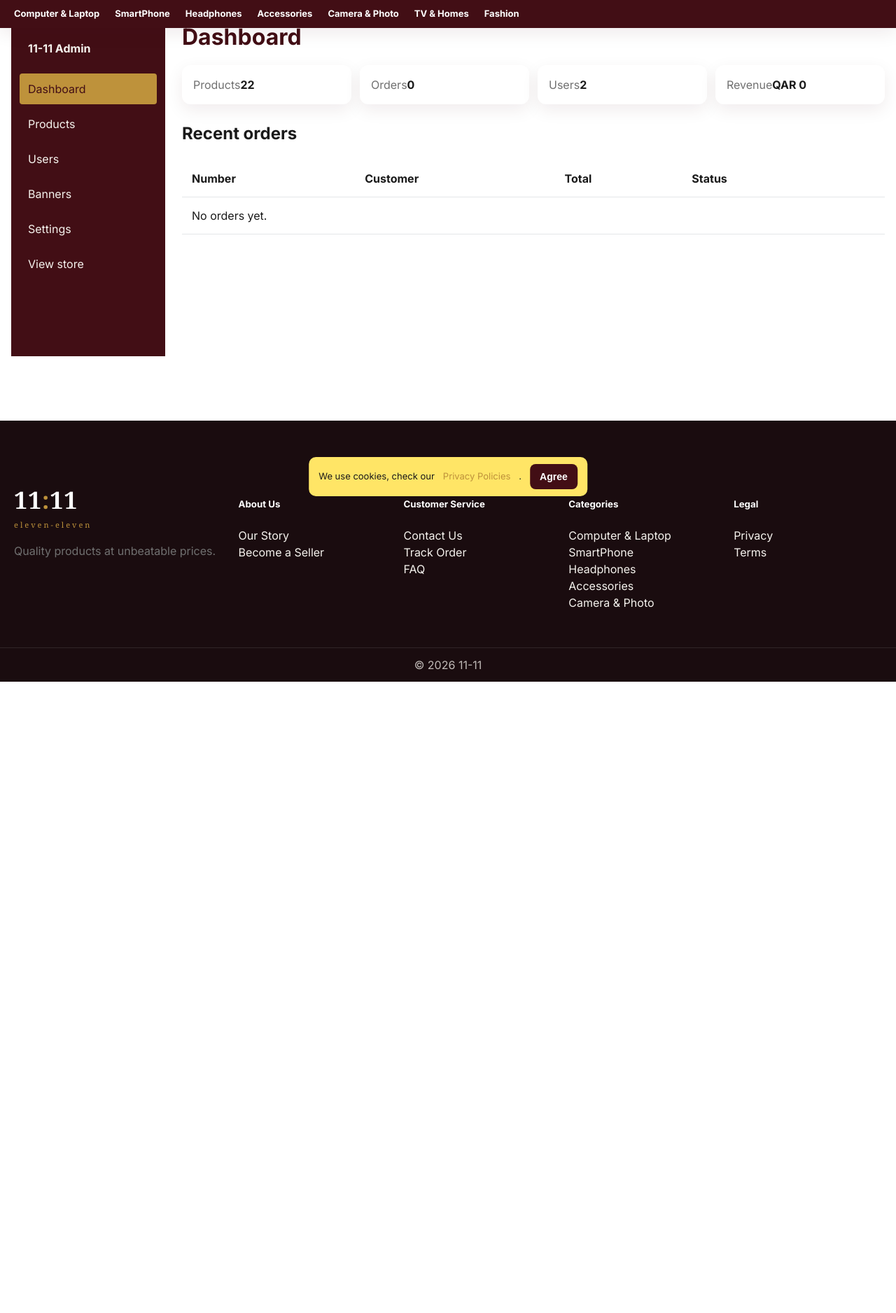
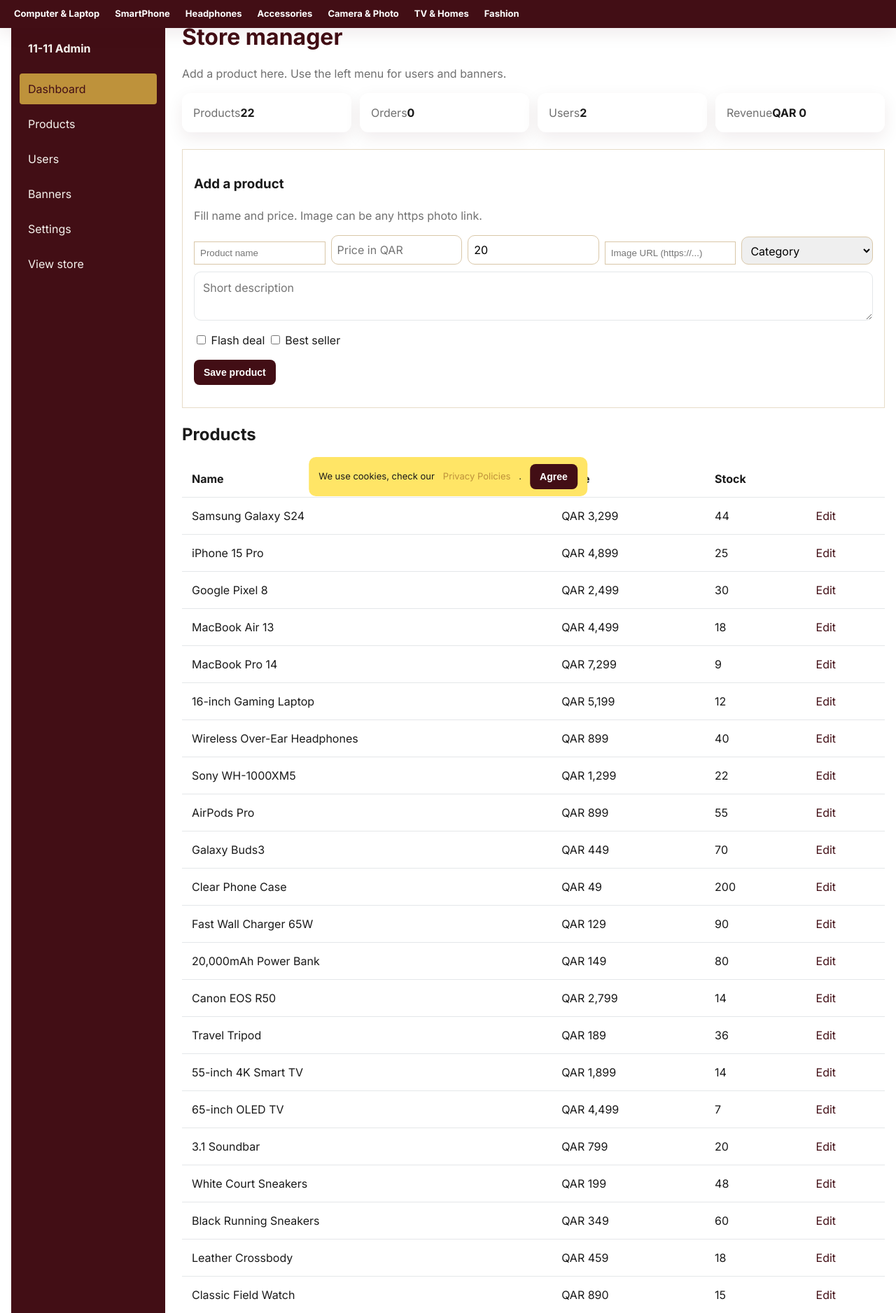
Before and after one commit to ahamedshadhir/11-11, a Flask app: page /admin in a window 1280 px wide. Shown: the part 75-1951 px from the top of the page at 70% size. Before the commit the page ends 1049 px from the top, so only its background shows below. Run offline with Flask 3, Linux system fonts and the light colour scheme; a user stored in the database is signed in; data comes from the database, SQL or seed files in the repository; data that the repository does not hold is empty.

Commit message:
Simple admin home: add product in one form, less clicking

```diff
--- a/templates/admin.html
+++ b/templates/admin.html
@@ -1,27 +1,62 @@
 {% extends "base.html" %}
-{% block title %}Admin dashboard | 11-11{% endblock %}
+{% block title %}Admin | 11-11{% endblock %}
 {% block content %}
 {% from "_admin_nav.html" import admin_nav %}
 <div class="adm-wrap">
 {{ admin_nav('dash') }}
 <div class="adm-main">
-    <h1>Dashboard</h1>
+  <h1>Store manager</h1>
+  <p class="muted">Add a product here. Use the left menu for users and banners.</p>
   <div class="admin-stats">
     <div class="stat"><span class="muted">Products</span><b>{{ stats.products }}</b></div>
     <div class="stat"><span class="muted">Orders</span><b>{{ stats.orders }}</b></div>
     <div class="stat"><span class="muted">Users</span><b>{{ stats.users }}</b></div>
     <div class="stat"><span class="muted">Revenue</span><b>{{ stats.revenue|qar }}</b></div>
   </div>
+
+  <form method="post" action="/admin/products" class="adm-card">
+    <h3>Add a product</h3>
+    <p class="muted">Fill name and price. Image can be any https photo link.</p>
+    <div class="grid-form">
+      <input name="name" placeholder="Product name" required>
+      <input name="price" type="number" step="0.01" placeholder="Price in QAR" required>
+      <input name="stock" type="number" value="20" placeholder="Stock">
+      <input name="image" placeholder="Image URL (https://...)">
+      <select name="category_id">
+        <option value="">Category</option>
+        {% for c in all_categories %}<option value="{{ c.id }}">{{ c.name }}</option>{% endfor %}
+      </select>
+    </div>
+    <textarea name="description" placeholder="Short description" style="width:100%;margin:10px 0;min-height:70px"></textarea>
+    <label><input type="checkbox" name="is_flash"> Flash deal</label>
+    <label><input type="checkbox" name="is_bestseller"> Best seller</label>
+    <p><button class="common-btn" type="submit">Save product</button></p>
+  </form>
+
+  <h2>Products</h2>
+  <table class="cart-table">
+    <thead><tr><th>Name</th><th>Price</th><th>Stock</th><th></th></tr></thead>
+    <tbody>
+    {% for p in products %}
+      <tr>
+        <td>{{ p.name }}</td>
+        <td>{{ p.price|qar }}</td>
+        <td>{{ p.stock }}</td>
+        <td><a href="/admin/products">Edit</a></td>
+      </tr>
+    {% endfor %}
+    </tbody>
+  </table>
+
   <h2>Recent orders</h2>
   <table class="cart-table">
-      <thead><tr><th>Number</th><th>Customer</th><th>Total</th><th>Status</th><th></th></tr></thead>
+    <thead><tr><th>Number</th><th>Customer</th><th>Total</th><th>Status</th></tr></thead>
     <tbody>
     {% for o in orders %}
       <tr>
         <td>{{ o.order_number }}</td>
         <td>{{ o.shipping_name }}</td>
         <td>{{ o.total|qar }}</td>
-          <td>{{ o.status }}</td>
         <td>
           <form method="post" action="{{ url_for('admin_order_status', oid=o.id) }}" class="row-form">
             <select name="status">
@@ -29,12 +64,12 @@
               <option value="{{ s }}" {{ 'selected' if o.status==s }}>{{ s }}</option>
               {% endfor %}
             </select>
-              <button class="common-btn" type="submit">Save</button>
+            <button class="common-btn" type="submit">Update</button>
           </form>
         </td>
       </tr>
     {% else %}
-        <tr><td colspan="5">No orders yet.</td></tr>
+      <tr><td colspan="4">No orders yet.</td></tr>
     {% endfor %}
     </tbody>
   </table>
```
Also changed, not shown: templates/admin_products.html (+8 -16 lines). Lines whose indentation alone changed are shown as unchanged.
